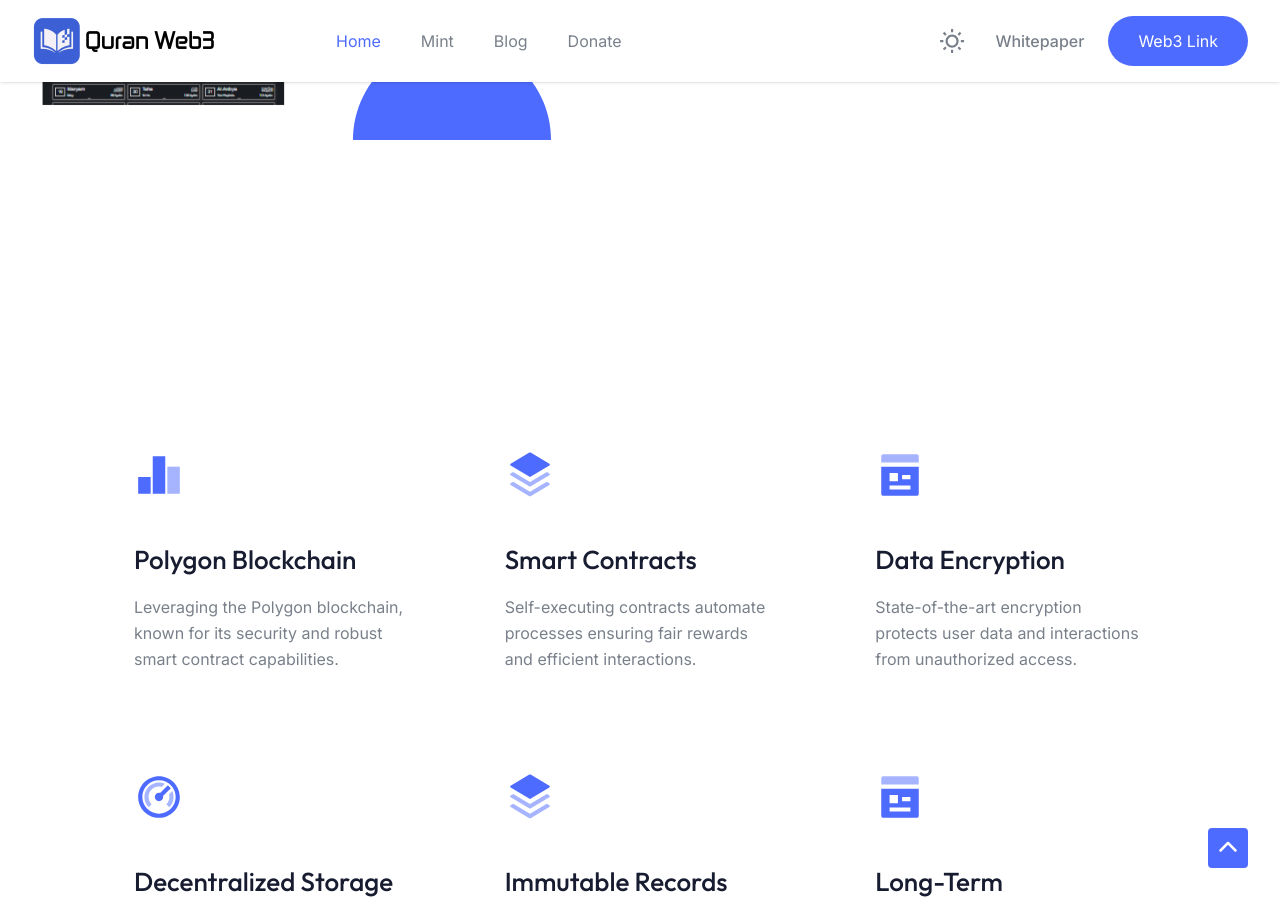
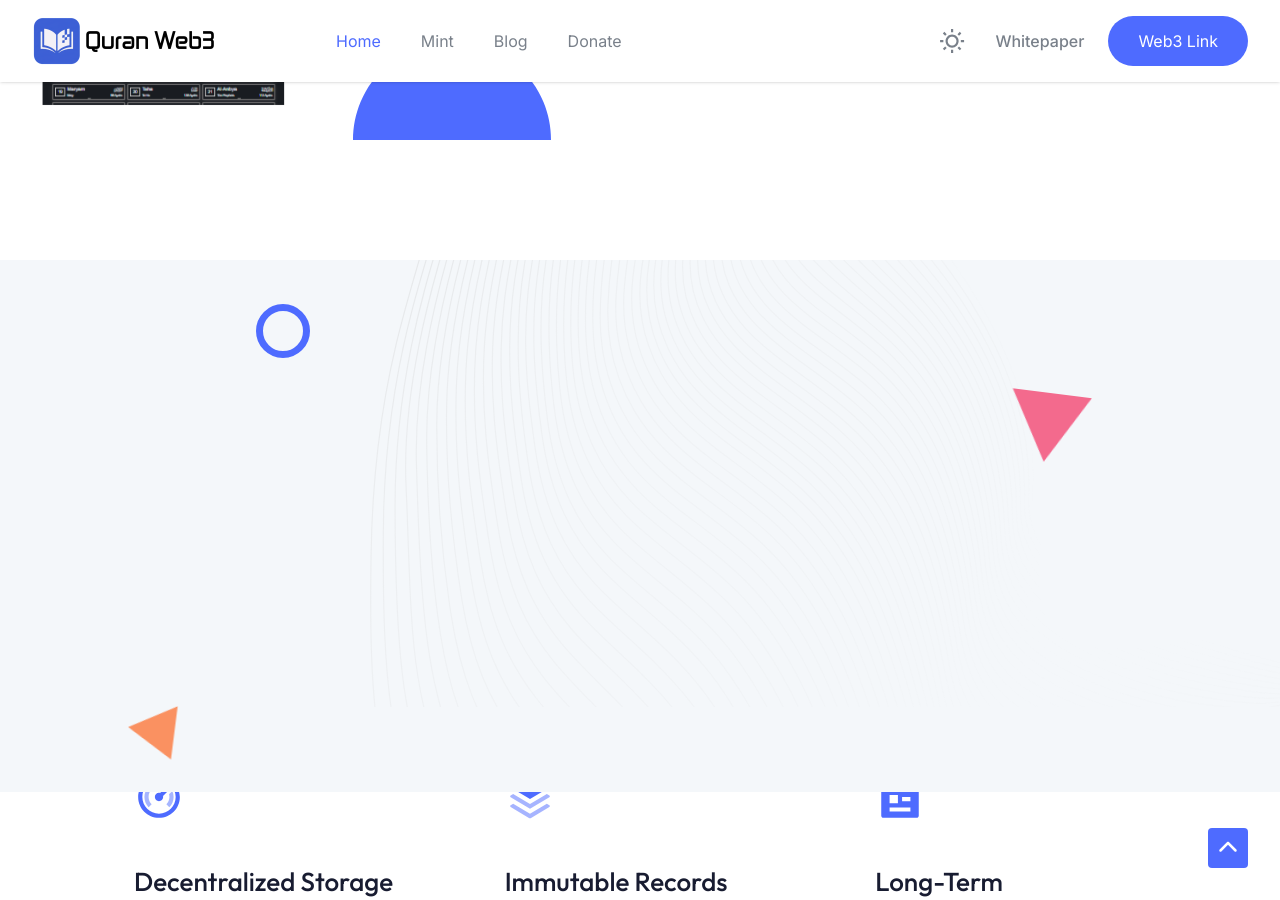
Before and after one commit to ogiest/ogiest.github.io, a Jekyll site: the page built from index.html, in a window 1280 px wide and 900 px high, scrolled down 1687 px. Built offline with Jekyll 4.4.1, drawn with Linux system fonts in a browser that asks for light colours.

Commit message:
Update home.html

```diff
--- a/_layouts/home.html
+++ b/_layouts/home.html
@@ -162,6 +162,11 @@
         </div>
       </section>
       <section class="lj tp kr i pg ji gp uq">
+        <span class="rc h s r vd fd/5 fh rm"></span>
+        <img src="images/shape-08.svg" alt="Shape Bg" class="h q r" />
+        <img src="images/shape-09.svg" alt="Shape" class="of h y z/2" />
+        <img src="images/shape-10.svg" alt="Shape" class="h _ aa" />
+        <img src="images/shape-11.svg" alt="Shape" class="of h m ba" />
         <div class="bb ze ki xn yq mb en">
           <div class="wc qf pn xo ng">
             <div class="animate_top sg oi pi zq ml il am cn _m">
```
